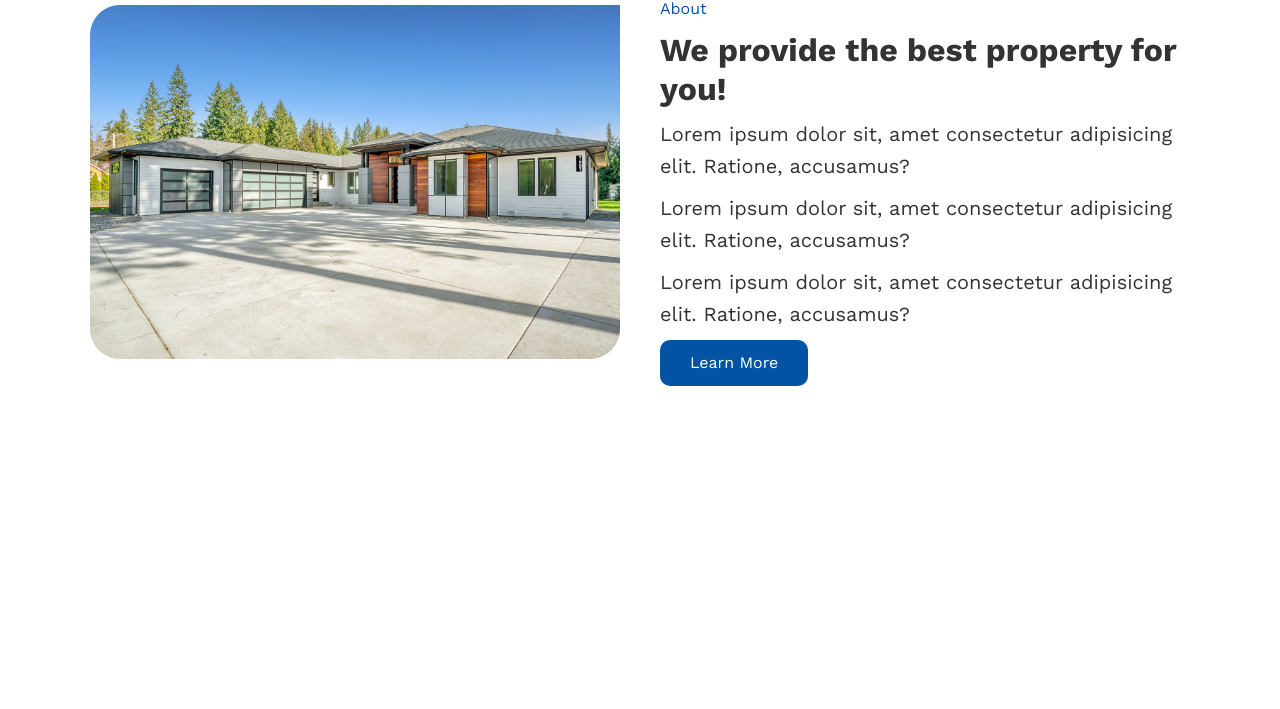
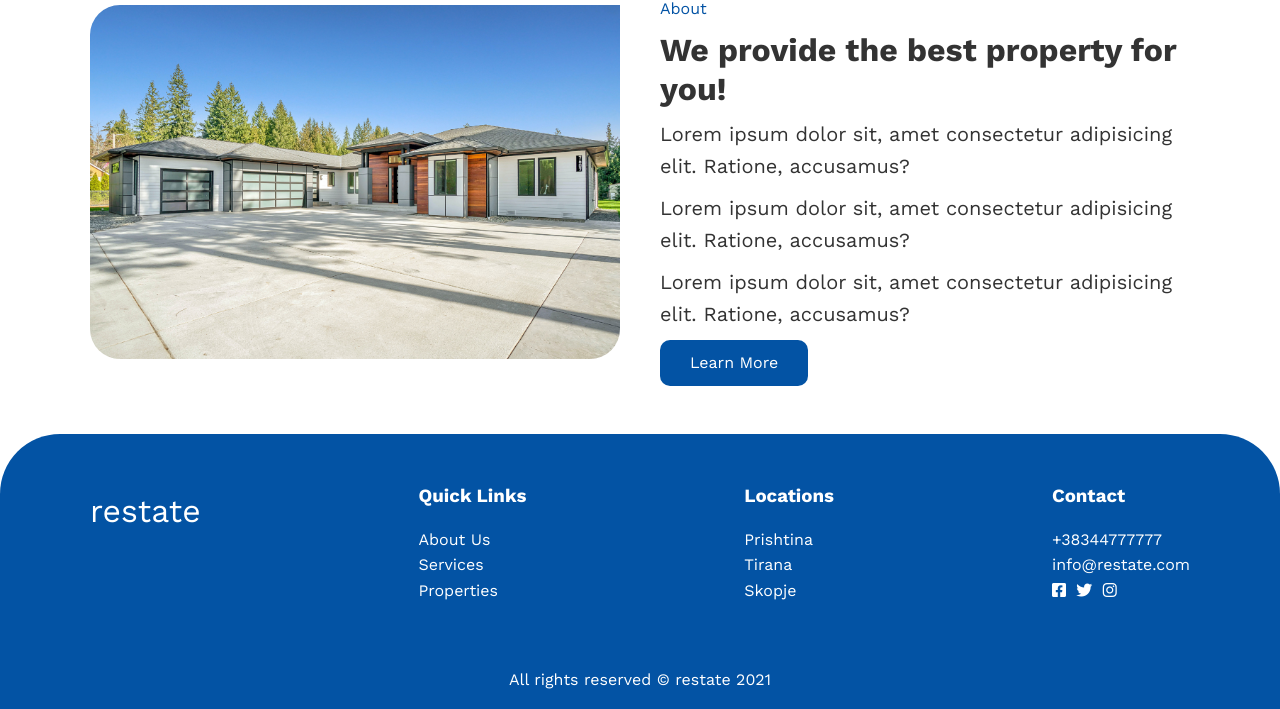
Before and after one commit to florinkras/restate, a PHP site: page / in a window 1280 px wide. Shown: the part 711-1420 px from the top of the page. Before the commit the page ends 1097 px from the top, so only its background shows below. Run offline with PHP 8.4, Linux system fonts and the light colour scheme.

Commit message:
added footer

```diff
--- a/css/main.css
+++ b/css/main.css
@@ -135,3 +135,28 @@ img {
   border-bottom-left-radius: 30px;
   border-bottom-right-radius: 30px;
 }
+
+/*Footer*/
+
+.footer {
+  margin-top: 2rem;
+  border-top-left-radius: 60px;
+  border-top-right-radius: 60px;
+}
+
+.footer p {
+  padding: 0;
+  margin: 0;
+}
+
+.footer h3 {
+  padding-bottom: 15px;
+}
+
+.footer i:nth-child(2) {
+  padding: 0 5px;
+}
+
+.footer .copyright {
+  padding: 1rem 0;
+}
--- a/css/media-queries.css
+++ b/css/media-queries.css
@@ -31,10 +31,6 @@
     display: block;
   }
 
-  /* .showcase {
-    margin: 0 10px;
-  } */
-
   .showcase .flex {
     justify-content: center;
   }
@@ -48,6 +44,25 @@
   .showcase .container .showcase-text h1 {
     font-size: 24px;
   }
+
+  .footer .flex {
+    flex-direction: column;
+    justify-content: center;
+    text-align: center;
+    align-items: center;
+  }
+
+  .footer .container .footer-links {
+    margin-top: 1rem;
+  }
+
+  .footer ul {
+    margin-bottom: 15px;
+  }
+
+  .footer h3 {
+    padding-bottom: 5px;
+  }
 }
 
 /* Mobile */
--- a/index.html
+++ b/index.html
@@ -89,6 +89,46 @@
       </div>
     </section>
 
+    <!--Footer-->
+    <footer class="footer bg-primary">
+      <div class="container py-4 flex justify-space-between">
+        <div class="footer-logo">
+          <h2 class="md">restate</h2>
+        </div>
+        <div class="footer-links">
+          <h3>Quick Links</h3>
+          <ul>
+            <li><a href="#">About Us</a></li>
+            <li><a href="#">Services</a></li>
+            <li><a href="#">Properties</a></li>
+          </ul>
+        </div>
+        <div class="footer-locations">
+          <h3>Locations</h3>
+          <ul>
+            <li><p>Prishtina</p></li>
+            <li><p>Tirana</p></li>
+            <li><p>Skopje</p></li>
+          </ul>
+        </div>
+        <div class="footer-contact">
+          <h3>Contact</h3>
+          <ul>
+            <li><p>+38344777777</p></li>
+            <li><p>info@restate.com</p></li>
+            <div class="social-icons">
+              <i class="fab fa-facebook-square"></i>
+              <i class="fab fa-twitter"></i>
+              <i class="fab fa-instagram"></i>
+            </div>
+          </ul>
+        </div>
+      </div>
+      <div class="copyright text-center">
+        <p>All rights reserved &copy; restate 2021</p>
+      </div>
+    </footer>
+
     <script type="module" src="./app.js" />
   </body>
 </html>
```
Also changed, not shown: services.html (+40 -0 lines).
